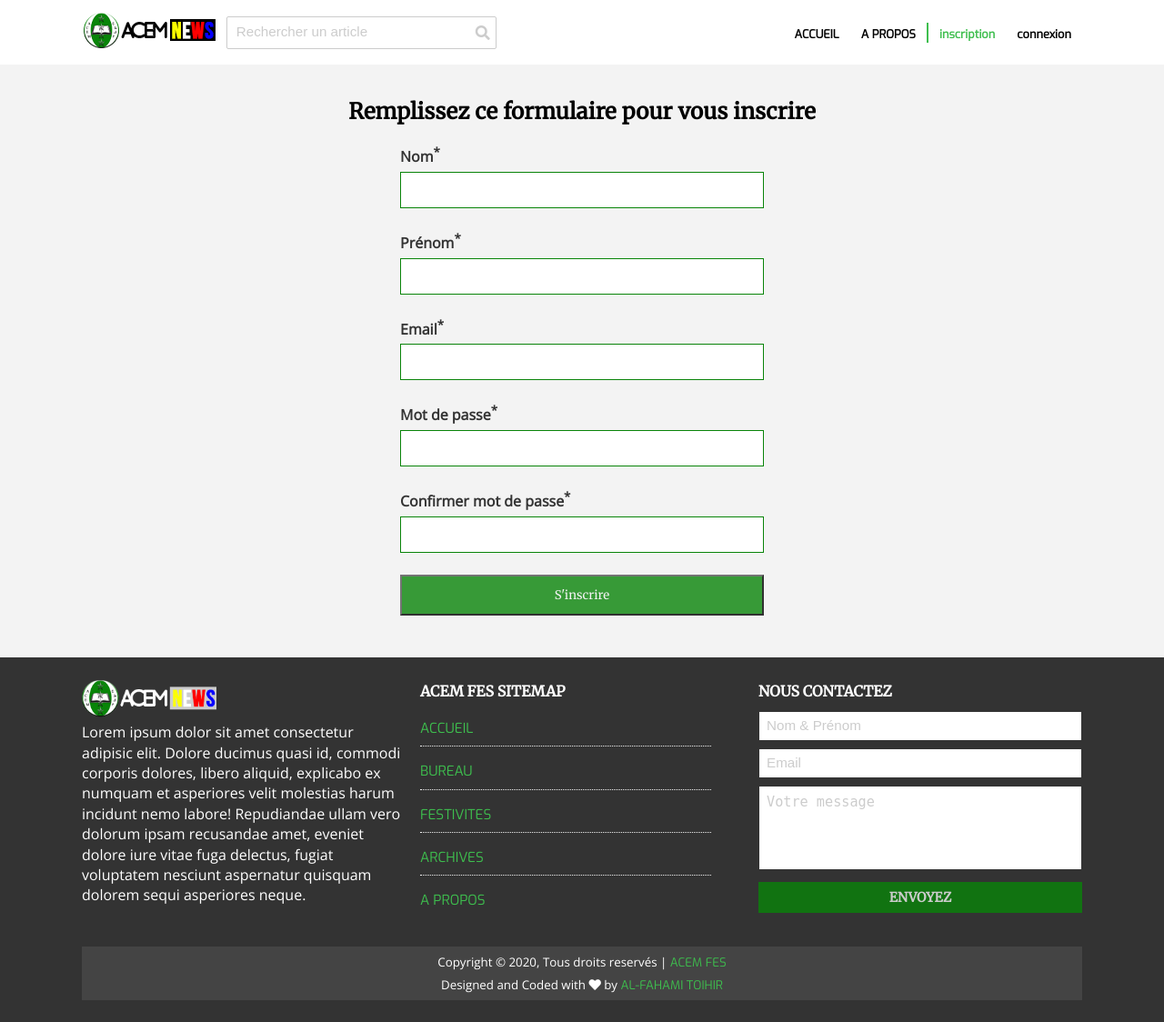
After one commit to alfahami/acem.tech, a PHP site: page /register.html in a window 1280 px wide. The commit adds this page. Shown: the whole page at 91% size. Run offline with PHP 8.4, Linux system fonts and the light colour scheme; some libraries are stand-ins or nearby versions.

Commit message:
register-login-form

```diff
--- a/about.html
+++ b/about.html
@@ -59,6 +59,8 @@
             <ul>
               <li><a  href="index.html">Accueil</a></li>
               <li><a class="current" href="about.html">A propos</a></li>
+              <li><a class="text-lowercase" href="register.html">inscription</a></li>
+              <li><a class="text-lowercase" href="login.html">connexion</a></li>
             </ul>
         </div>
       </nav>
--- a/article.html
+++ b/article.html
@@ -59,6 +59,8 @@
             <ul>
               <li><a href="index.html">Accueil</a></li>
               <li><a href="about.html">A propos</a></li>
+              <li><a class="text-lowercase" href="register.html">inscription</a></li>
+              <li><a class="text-lowercase" href="login.html">connexion</a></li>
             </ul>
         </div>
       </nav>
--- a/assets/css/style.css
+++ b/assets/css/style.css
@@ -150,11 +150,13 @@ ul {
   text-transform: capitalize !important;
 }
 .text-lowercase {
-  text-transform: lowercase;
+  text-transform: lowercase !important;
 }
 .text-bold {
   font-weight: bold;
 }
+
+.text-center { text-align: center;}
 
 .btn {
   display: inline-block;
@@ -203,6 +205,21 @@ ul {
   margin: 0.7rem 0;
 }
 
+.form-group {
+   margin-bottom: 1.5rem;
+}
+
+.form-group label {padding-bottom: 5px;}
+.form-group label {
+  display: block;
+}
+
+.form-group input{
+  height: 40px;
+  outline: none;
+  padding: 0 5px;
+  border: solid 1px var(--secondary-color);
+}
 .py-1 {
   padding: 0.75rem 0;
 }
@@ -358,6 +375,10 @@ textarea::placeholder {
   justify-content: center;
   text-align: center;
   align-items: center;
+}
+
+#main-navbar .container ul li:nth-child(2){
+  border-right: solid 2px var(--primary-color);
 }
 
 #main-navbar .container ul li a {
@@ -909,6 +930,57 @@ textarea::placeholder {
   }
 }
 
+/* Register & Login Page */
+#register-form {
+  width: 400px;
+  margin: 0.875rem auto;
+}
+
+#register-form label,
+#login-form label {
+  font-weight: 700;
+}
+
+#login-form {
+  width: 400px;
+  margin: 0 auto;
+}
+
+
+#register-form input,
+#login-form input {
+  width: 100%;
+}
+
+#register-form input:hover,
+#login-form input:hover {
+  outline: thick;
+  border: solid 2px var(--primary-color);
+}
+
+#register-form input[type="text"],
+#register-form input[type="email"],
+#register-form input[type="password"],
+#login-form input[type="text"],
+#login-form input[type="email"],
+#login-form input[type="password"] {
+  font-family: "Exo", sans-serif;
+  font-size: 1.2rem;
+  color: #444;
+}
+
+@media(max-width: 500px){
+  #register-form input {
+    width: 100%;
+  }
+}
+
+@media(max-width: 900px){
+  #register-form input {
+    width: 60%;
+  }
+}
+
 /* Footer */
 #main-footer {
   background: #333;
@@ -936,9 +1008,6 @@ textarea::placeholder {
 }
 #main-footer .footer-container .acem-news-fes-about p {
   margin-bottom: 0.75rem;
-}
-
-#main-footer .acem-news-fes-site-map ul.list li a {
 }
 
 #main-footer .footer-container h4 {
--- a/index.html
+++ b/index.html
@@ -59,6 +59,8 @@
             <ul>
               <li><a class="current" href="#">Accueil</a></li>
               <li><a href="about.html">A propos</a></li>
+              <li><a class="text-lowercase" href="register.html">inscription</a></li>
+              <li><a class="text-lowercase" href="login.html">connexion</a></li>
             </ul>
         </div>
       </nav>
--- /dev/null
+++ b/register.html
@@ -0,0 +1,134 @@
+<!DOCTYPE html>
+<html lang="fr">
+  <head>
+    <meta charset="utf-8" />
+    <meta http-equiv="X-UA-Compatible" content="IE=edge" />
+    <title>ACEM FES NEWS | Inscription</title>
+    <meta name="viewport" content="width=device-width, initial-scale=1" />
+    <meta
+      name="description"
+      content="actualités et mises à jour de l'étudiant comorien au Maroc"
+    />
+    <meta
+      name="keywords"
+      content="association des comoriens etudiants au Maroc, acem fes, comoriens de fes, acemfes, etudiants comoriens, lauréats comoriens, licence, master, Comoros, Maroc"
+    />
+    <meta name="author" content="AL-FAHAMI TOIHIR"/>
+    <!-- Facebook and Twitter integration -->
+    <meta property="og:title" content="" />
+    <meta property="og:image" content="" />
+    <meta property="og:url" content="" />
+    <meta property="og:site_name" content="" />
+    <meta property="og:description" content="" />
+    <meta name="twitter:title" content="" />
+    <meta name="twitter:image" content="" />
+    <meta name="twitter:url" content="" />
+    <meta name="twitter:card" content="" />
+
+    <link href="https://fonts.googleapis.com/css2?family=Open+Sans&display=swap" rel="stylesheet">
+    <!-- Exo -->
+    <link href="https://fonts.googleapis.com/css2?family=Exo&display=swap" rel="stylesheet">
+    <!-- Merriweather -->
+    <link href="https://fonts.googleapis.com/css2?family=Merriweather&display=swap" rel="stylesheet">
+
+    <!-- Iconmoon Font style -->
+    <link
+      rel="stylesheet"
+      href="https://use.fontawesome.com/releases/v5.11.2/css/all.css"
+    />
+    <!-- Main style -->
+    <link rel="stylesheet" href="assets/css/style.css">
+    <!-- Favicon -->
+    <link rel="shortcut icon" type="image/x-icon" href="favicon.ico">
+    <!-- FOR IE9 below -->
+    <!--[if lt IE 9]>
+      <script src="js/respond.min.js"></script>
+    <![endif]-->
+  </head>
+
+  <body>
+      <nav id="main-navbar">
+        <div class="container">
+          <div class="logo-search">
+            <a href="index.html"><img src="assets/images/small-dark-logo.png" alt="acmefes news logo" class="logo"></a>
+            <form action="#">
+                <input type="search" placeholder="Rechercher un article">
+                <a href="#"><i class="fas fa-search"></i></a>
+            </form>
+          </div>
+            <ul>
+              <li><a  href="index.html">Accueil</a></li>
+              <li><a  href="about.html">A propos</a></li>
+              <li><a class="text-lowercase current" href="register.html">inscription</a></li>
+              <li><a class="text-lowercase" href="login.html">connexion</a></li>
+            </ul>
+        </div>
+      </nav>
+
+     <section id="register" class="py-2">
+       <div class="container">
+       <h3 class="text-center">Remplissez ce formulaire pour vous inscrire</h3>
+         <form action="" id="register-form">
+           <div class="form-group">
+             <label for="name">Nom<sup>*</sup></label>
+             <input type="text" id="name" name="name">
+           </div>
+           <div class="form-group">
+             <label for="lastname">Prénom<sup>*</sup></label>
+             <input type="text" id="lastname" name="lastname">
+           </div>
+           <div class="form-group">
+             <label for="email">Email<sup>*</sup></label>
+             <input type="email" name="email" id="email">
+           </div>
+           <div class="form-group">
+            <label for="password">Mot de passe<sup>*</sup></label>
+            <input type="password" name="password" id="password">
+           </div>
+           <div class="form-group">
+             <label for="confirm-pasword">Confirmer mot de passe<sup>*</sup></label>
+             <input type="password" name="confirm-password" id="confirm-password">
+           </div>
+
+           <input type="submit" value="S'inscrire" name="submit" class="btn btn-primary">
+         </form>
+       </div>
+     </section>
+
+
+      <!-- #Footer -->
+      <footer id="main-footer">
+        <div class="container footer-container">
+          <div class="acem-fes-news-about">
+            <img src="assets/images/small-light-logo.png" alt="" class="logo">
+            <p>Lorem ipsum dolor sit amet consectetur adipisic elit. Dolore ducimus quasi id, commodi corporis dolores, libero aliquid, explicabo ex numquam et asperiores velit molestias harum incidunt nemo labore! Repudiandae ullam vero dolorum ipsam recusandae amet, eveniet dolore iure vitae fuga delectus, fugiat voluptatem nesciunt aspernatur quisquam dolorem sequi asperiores neque.</p>
+          </div>
+
+          <div class="acemfes-site-map">
+            <h4>ACEM FES SITEMAP</h4>
+            <ul class="list">
+              <li><a href="#">ACCUEIL</a></li>
+              <li><a href="#">BUREAU</a></li>
+              <li><a href="#">FESTIVITES</a></li>
+              <li><a href="#">ARCHIVES</a></li>
+              <li><a href="#">A PROPOS</a></li>
+            </ul>
+          </div>
+          <div>
+            <h4>NOUS CONTACTEZ</h4>
+            <form action="" id="contact-form">
+                <input type="text" name="nom-prenom" placeholder="Nom & Prénom">
+                <input type="email" name="email" placeholder="Email">
+                <textarea name="messge" cols="30" rows="5" placeholder="Votre message"></textarea>
+              <input type="submit" class="btn btn-block btn-primary" value="ENVOYEZ">
+            </form>
+          </div>
+
+          <div class="author-copyright">
+            <p><small>Copyright &copy; 2020, Tous droits reservés | <a href="#">ACEM FES</small></a></p>
+            <p><small>Designed and Coded with <i class="fas fa-heart"></i> by <a href="#">AL-FAHAMI TOIHIR</a></small></p>
+          </div>
+        </div>
+      </footer>
+  </body>
+  </html>
```
Also changed, not shown: login.html (added, +121 -0 lines).
